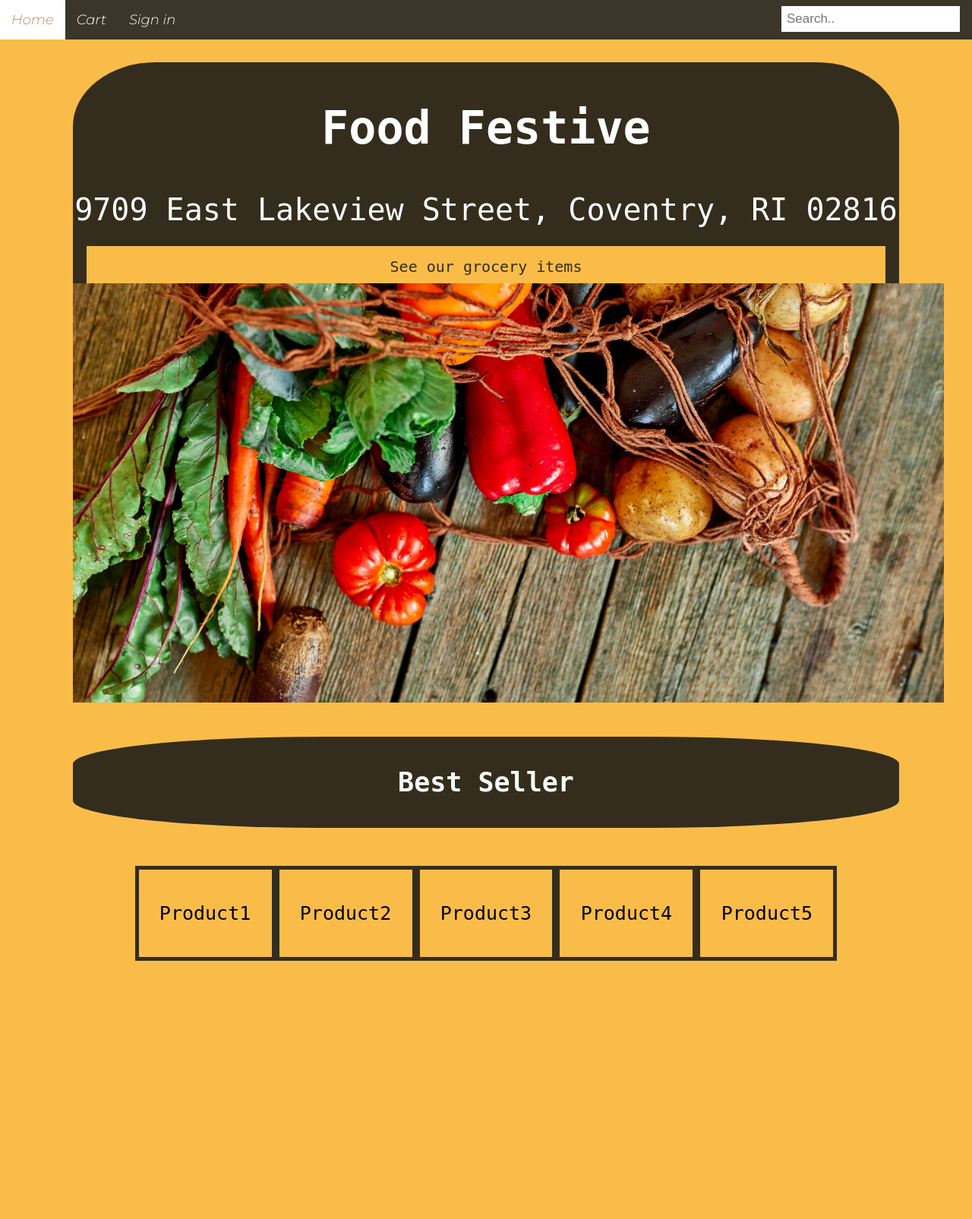
After one commit to SoftwareChimp/GroceryChimp, a Django app: template templates/store.html in a window 1280 px wide. The commit adds this page. Shown: the whole page at 76% size. Run offline with Django 3.2, Linux system fonts and the light colour scheme; the template is opened without the code that fills it, so the values that code supplies are empty.

Commit message:
Add a store page

```diff
--- a/static/css/styles.css
+++ b/static/css/styles.css
@@ -86,7 +86,7 @@ body .home_page{
 }
 .home_page .btn:hover {
     background: #685B3B;
-  }
+}
 a.center-text {
     display: block;
 }
@@ -170,3 +170,79 @@ a.center-text {
     }
 
 }
+
+
+/* --------------- Store Page  -------------------*/
+.store_page{
+    text-align: center;
+    /* background-image: url(../images/displyStores_bg.png);
+    height: 100%;
+    background-position: center;
+    background-repeat: no-repeat;
+    background-size: cover; */
+    background-color: #fabc49;
+    color: black;
+    font-family: 'Inconsolata', monospace;
+}
+.store_page h1{
+    font-size: 60px;
+    color: #fff;
+}
+.store_page p {
+    font-size: 40px;
+    color: #fff;
+}
+.store {
+    margin-top: 0px;
+    background-color: #342D1D;
+    border-radius: 10%;
+    padding-top: 1px;
+    margin-top: 20px;
+}
+.store img {
+    width: 1147px;
+    margin-top: 10px;
+}
+.btn_linkToStore {
+    color: #342D1D;
+    background: #fabc49;
+    text-decoration: none;
+    padding-left: 400px;
+    padding-right: 400px;
+    font-size: 20px;
+    padding-top: 15px;
+    padding-bottom: 15px;
+}
+.btn_linkToStore:hover {
+    background:  #685B3B;
+    color: #fabc49;
+}
+.store_page h3 {
+    color: #F7FFF7;
+    background: #342D1D;
+    border-radius: 30%;
+    padding-left: 250px;
+    padding-right: 250px;
+    font-size: 35px;
+    padding-top: 40px;
+    padding-bottom: 40px;
+    margin-bottom: 40px;
+}
+.flex-container-items {
+    font-size: 25px;
+    display: flex;
+    justify-content: space-around;
+    background-color: #342D1D;
+    padding: 20px, 20px;
+    align-items: center;
+}
+.flex-container-items> div {
+    background-color: #fabc49;
+    width: 1000px;
+    margin: 5px;
+    text-align: center;
+    line-height: 95px;
+    padding: 10px;
+    flex: 1 1 0;
+    width: 0;
+}
--- /dev/null
+++ b/templates/store.html
@@ -0,0 +1,43 @@
+<!DOCTYPE html>
+<html lang="en">
+<head>
+    <title>Store Display</title>
+    <link rel="stylesheet" href="../static/css/styles.css">
+    <link rel="preconnect" href="https://fonts.gstatic.com">
+    <link href="https://fonts.googleapis.com/css2?family=Montserrat:ital,wght@1,300&display=swap" rel="stylesheet">
+</head>
+<body>
+    <main>
+        <!-- ***********************  NAVIGATION  *********************** -->
+        <header>
+            <div class="topnav">
+                    <a class="active" href="index.html">Home</a>
+                    <a class="active" href="">Cart</a>
+                    <a class="active" href="">Sign in</a>
+                    <input type="text" placeholder="Search..">
+            </div>
+        </header>
+        <section class="store_page">
+        <div class="content-wrap">
+            <div class="store">
+                <h1>Food Festive</h1>
+                <p>9709 East Lakeview Street, Coventry, RI 02816</p>
+                <a class="btn_linkToStore" href="#store_items" class="center-text">See our grocery items</a>
+
+                <img src="..\static\images\grocery_bag.png" alt="Grocery Bag" class="center">
+            </div>
+                <h3>Best Seller</h3>
+        <div>
+        <div class="content-wrap" id="store_items">
+                <div class="flex-container-items">
+                    <div>Product1</div>
+                    <div>Product2</div>
+                    <div>Product3</div>
+                    <div>Product4</div>
+                    <div>Product5</div>
+                </div>
+        <div class="content-wrap">
+        </section>
+    </main>
+</body>
+</html>
```
Also changed, not shown: static/images/grocery_bag.png (added).
